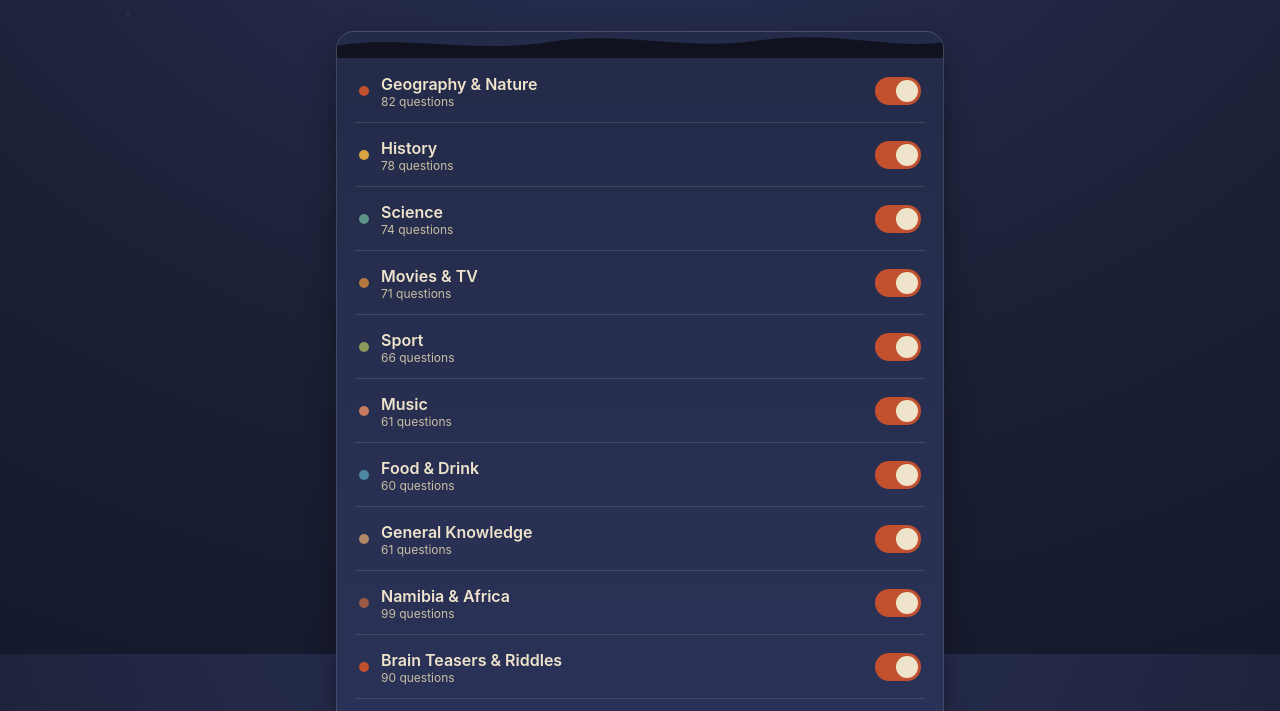
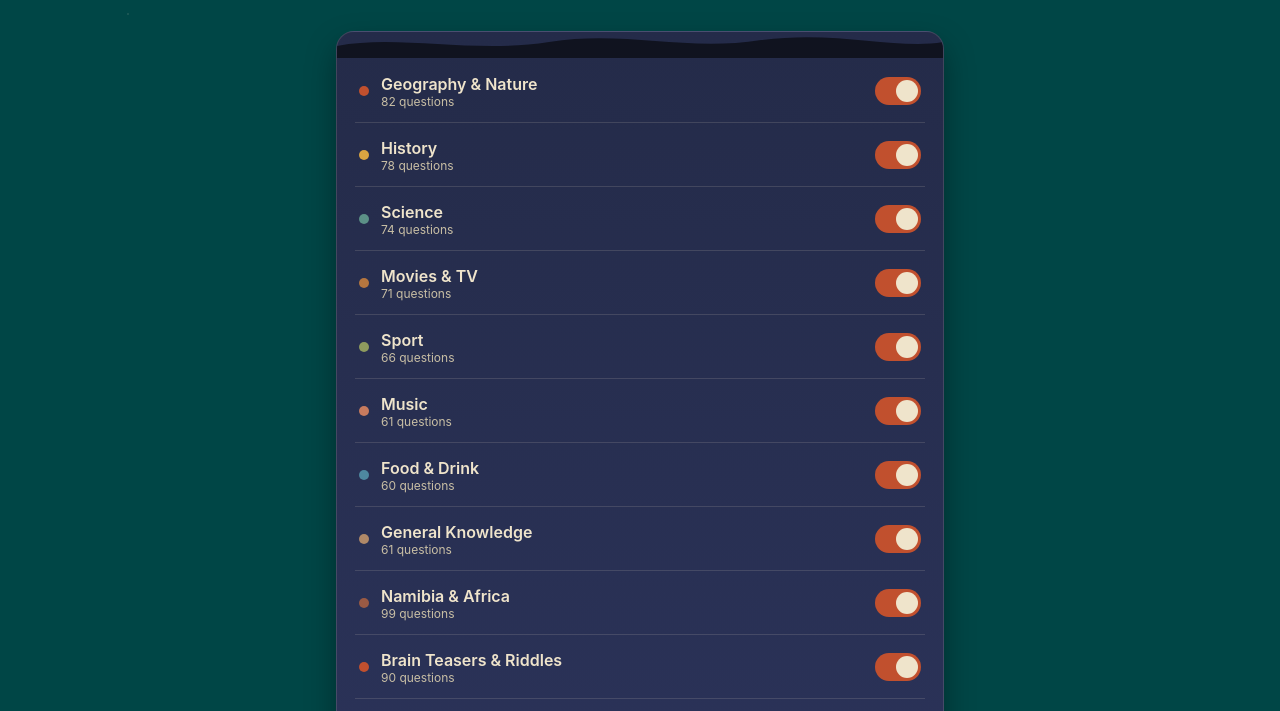
Before and after one commit to jwandr/quiz, a plain HTML site: page index.html in a window 1280 px wide. Shown: the part 146-857 px from the top of the page. Drawn offline with Linux system fonts and the light colour scheme.

Commit message:
css background

```diff
--- a/index.html
+++ b/index.html
@@ -26,7 +26,7 @@
 
   html,body{
     margin:0; padding:0; height:100%;
-    background: radial-gradient(120% 140% at 50% -10%, #2A3258 0%, var(--night) 55%, #14172A 100%);
+    background: color-mix(in srgb, darkcyan 50%, black 50%);
     color: var(--sand);
     font-family: -apple-system, BlinkMacSystemFont, "Segoe UI", Roboto, Helvetica, Arial, sans-serif;
     -webkit-font-smoothing: antialiased;
```
